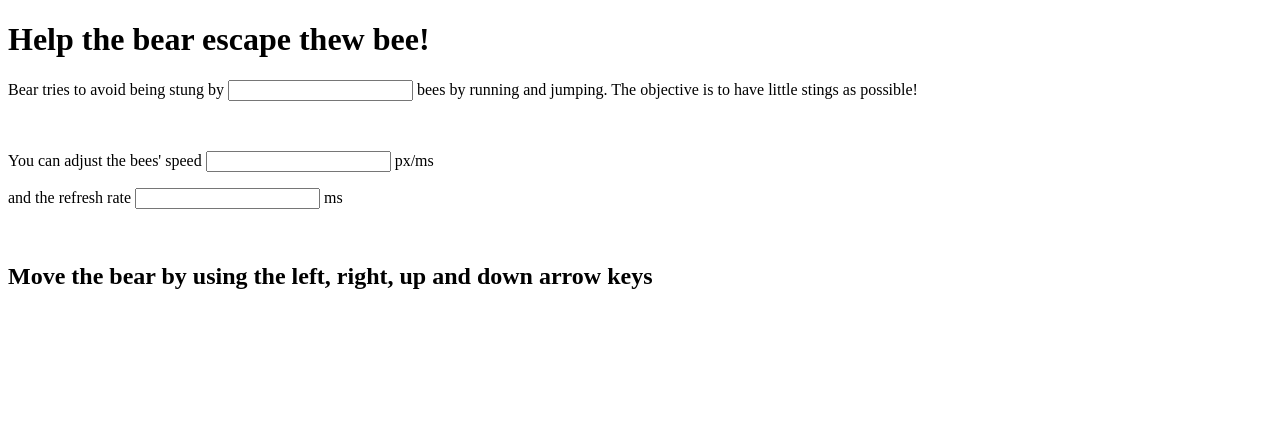
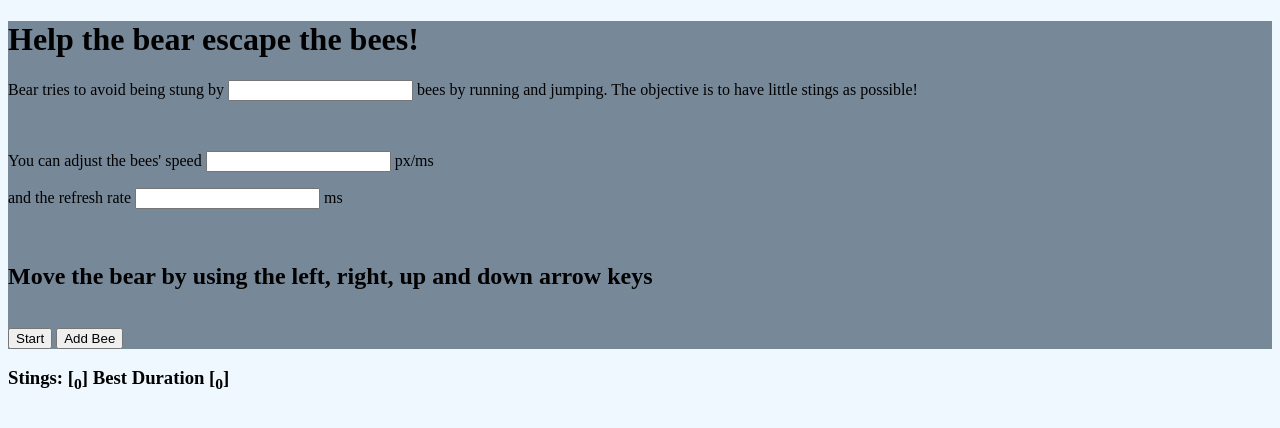
Before and after one commit to Lukas-Jurcaga/lab2-dom, a plain HTML site: page index.html in a window 1280 px wide. Drawn offline with Linux system fonts and the light colour scheme.

Commit message:
Added Scores and Buttons.

```diff
--- a/index.html
+++ b/index.html
@@ -2,13 +2,13 @@
 <html lang="en">
 <head>
     <meta charset="UTF-8">
-
+    <link rel="stylesheet" href="style.css">
     <title>Bear Escape</title>
 </head>
 <body>
 
 <div id="title">
-    <h1>Help the bear escape thew bee!</h1>
+    <h1>Help the bear escape the bees!</h1>
     <p>
         Bear tries to avoid being stung by <input type="number" id="bamount"> bees by running and jumping. The objective is to have little stings as possible!
     </p>
@@ -21,10 +21,15 @@
     </p>
     <br>
     <h2>Move the bear by using the left, right, up and down arrow keys</h2>
+    <br>
+    <button class="btn">Start</button>
+    <button class="btn">Add Bee</button>
 </div>
 
 <div id="scores">
-
+    <h3>
+        Stings: [<sub id="stings">0</sub>] Best Duration [<sub id="duration">0</sub>]
+    </h3>
 </div>
 
 <div id="board">
--- a/style.css
+++ b/style.css
@@ -3,5 +3,5 @@ body {
 }
 
 #title {
-    background-color: cadetblue;
+    background-color: lightslategrey;
 }
```
